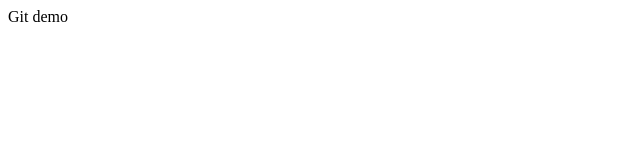
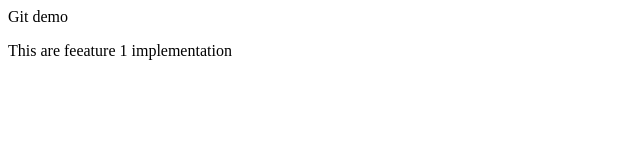
Before and after one commit to SaloniKale1704/Local-Repo, a plain HTML site: page index.html in a window 1280 px wide. Shown: the whole page, without its empty margins (0-640 px from the left). Drawn offline with Linux system fonts and the light colour scheme.

Commit message:
added feature 1

```diff
--- a/index.html
+++ b/index.html
@@ -1 +1,2 @@
 <p>Git demo</p>
+<p>This are feeature 1 implementation</p>
```
